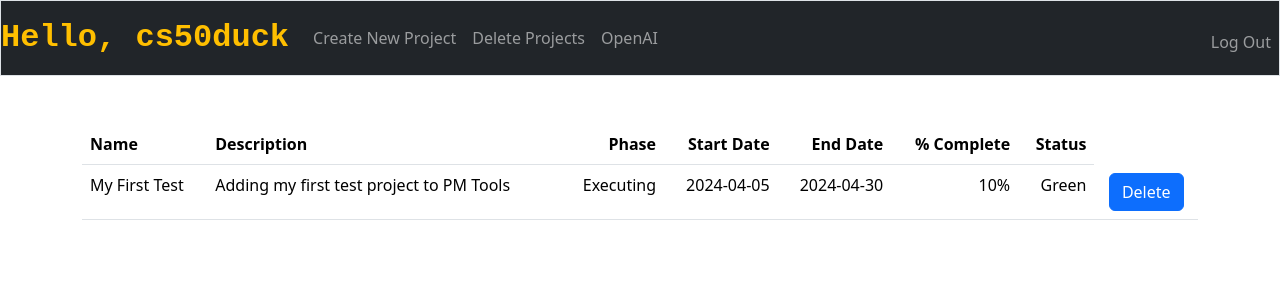
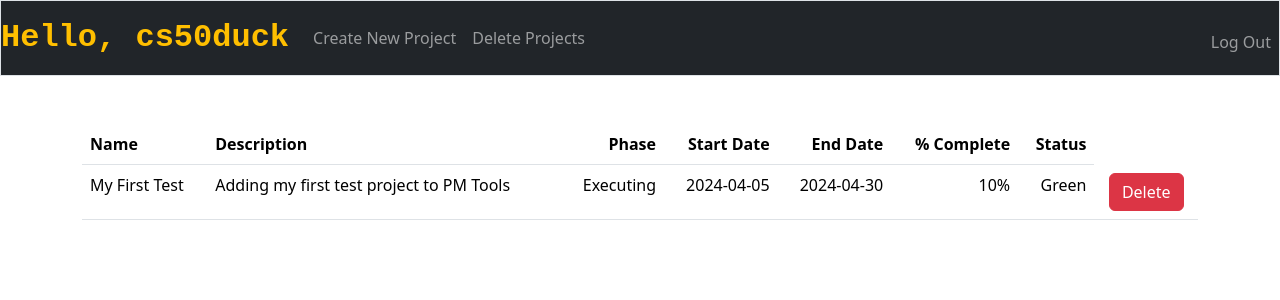
Before and after one commit to bep7161/cs50-final-project, a Flask app: page /delete_project in a window 1280 px wide. Shown: the top 300 px of the page. Run offline with Flask 3, Linux system fonts and the light colour scheme; a user stored in the database is signed in; some libraries are stand-ins or nearby versions.

Commit message:
Updated app.py, layout.html, edit_project.html, new_project.html, delete_project.html. Added, removed and updated rows in projects.db

```diff
--- a/app.py
+++ b/app.py
@@ -257,12 +257,3 @@ def edit_project(project_id):
     # User reached route via GET (i.e. clicked the link)
     else:
         return render_template("edit_project.html", project_id=project_id, user=user, projects=projects, tasks=tasks)
-
-
-@app.route("/openai")
-@login_required
-def openai():
-    # Get username of current logged in user
-    user = db.execute("SELECT username FROM users WHERE id = ?", session["user_id"])[0]
-
-    return apology("Under Construction!", 400, user)
--- a/templates/delete_project.html
+++ b/templates/delete_project.html
@@ -28,9 +28,9 @@
                     <td class="text-end">{{ project.percent_complete }}%</td>
                     <td class="text-end">{{ project.status }}</td>
                     <td>
-                        <form action="/delete_project" method="post">
+                        <form id="delete_project" onsubmit="return confirm('Are you sure you want to delete this project and associated tasks?');" action="/delete_project" method="post">
                             <input name="project_id" type="hidden" value="{{ project.id }}">
-                            <button type="submit" class="btn btn-primary">Delete</button>
+                            <button type="submit" class="btn btn-danger">Delete</button>
                         </form>
                     </td>
                 </tr>
--- a/templates/edit_project.html
+++ b/templates/edit_project.html
@@ -53,7 +53,7 @@
                 </div>
             </div>
             <div>
-                <button class="btn btn-primary" name="project_update" type="submit" value="{{ project.id }}">Update Project</button>
+                <button class="btn btn-warning" name="project_update" type="submit" value="{{ project.id }}">Update Project</button>
             </div>
         {% endfor %}
     </form>
@@ -97,7 +97,7 @@
                                 <input autocomplete="off" autofocus class="form-control mx-auto w-auto" name="end_date" placeholder="End Date" type="date" value="{{ task.end_date if task.end_date else '' }}">
                             </td>
                             <td>
-                                <button class="btn btn-primary" name="task_update" type="submit" value="{{ task.id }}">Update</button>
+                                <button class="btn btn-outline-info" name="task_update" type="submit" value="{{ task.id }}">Update</button>
                             </td>
                     </form>
                 </tr>
@@ -129,7 +129,7 @@
                         <input autocomplete="off" autofocus class="form-control mx-auto w-auto" name="end_date" placeholder="End Date" type="date">
                     </td>
                     <td>
-                        <button class="btn btn-primary" name="add_task" type="submit" value="{{ project_id }}">Add Task</button>
+                        <button class="btn btn-info" name="add_task" type="submit" value="{{ project_id }}">Add Task</button>
                     </td>
                 </form>
             </tr>
--- a/templates/layout.html
+++ b/templates/layout.html
@@ -45,9 +45,6 @@
                         <li class="nav-item">
                             <a class="nav-link" href="/delete_project">Delete Projects</a>
                         </li>
-                        <li class="nav-item">
-                            <a class="nav-link" href="/openai">OpenAI</a>
-                        </li>
                     </ul>
                     <ul class="navbar-nav ms-auto mt-2">
                         <li class="nav-item"><a class="nav-link" href="/logout">Log Out</a></li>
--- a/templates/new_project.html
+++ b/templates/new_project.html
@@ -26,6 +26,6 @@
                 <input type="date" class="form-control" id="end_date" name="end_date">
             </div>
         </div>
-        <button class="btn btn-primary" type="submit">Create Project</button>
+        <button class="btn btn-warning" type="submit">Create Project</button>
     </form>
 {% endblock %}
```
Also changed, not shown: projects.db, 2 other files.
